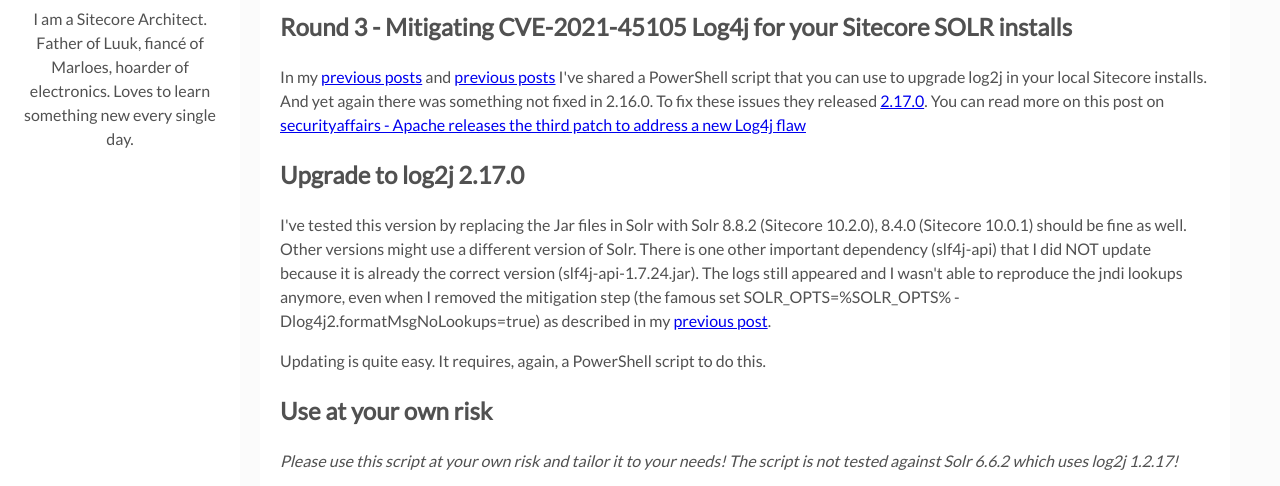
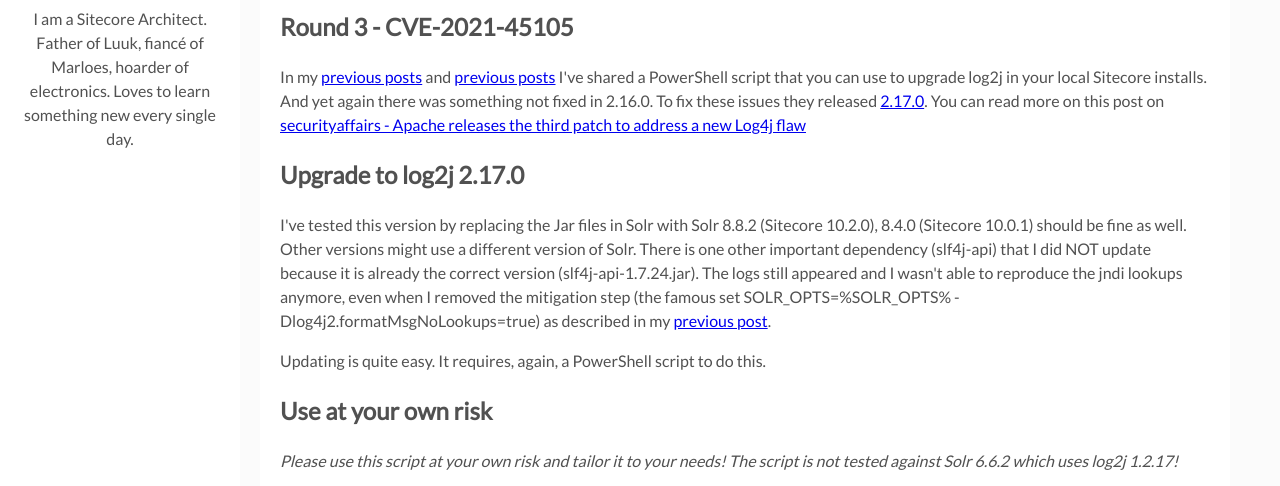
Before and after one commit to avwolferen/blog, a Gatsby site: page /sitecore-solr-fix-log4j-cve-2021-45105/ in a window 1280 px wide. Shown: the part 172-658 px from the top of the page. Built offline with nearby package versions, Linux system fonts and the light colour scheme; Gatsby itself is replaced by a stand-in of ours.

Commit message:
Update index.md

```diff
--- a/content/blog/sitecore-solr-fix-log4j-cve-2021-45105/index.md
+++ b/content/blog/sitecore-solr-fix-log4j-cve-2021-45105/index.md
@@ -13,8 +13,7 @@
   - "cve-2021-44228"
 ---
 
-## Round 3 - Mitigating CVE-2021-45105 Log4j for your Sitecore SOLR installs
-
+## Round 3 - CVE-2021-45105
 In my [previous posts](/sitecore-solr-fix-log4j-cve-2021-45046/) and [previous posts](/sitecore-solr-fix-log4j-cve-2021-44228/) I've shared a PowerShell script that you can use to upgrade log2j in your local Sitecore installs. And yet again there was something not fixed in 2.16.0. To fix these issues they released [2.17.0](https://logging.apache.org/log4j/2.x/download.html). You can read more on this post on [securityaffairs - Apache releases the third patch to address a new Log4j flaw](https://securityaffairs.co/wordpress/125760/hacking/log4j-third-flaw.html)
 
 ## Upgrade to log2j 2.17.0
```
